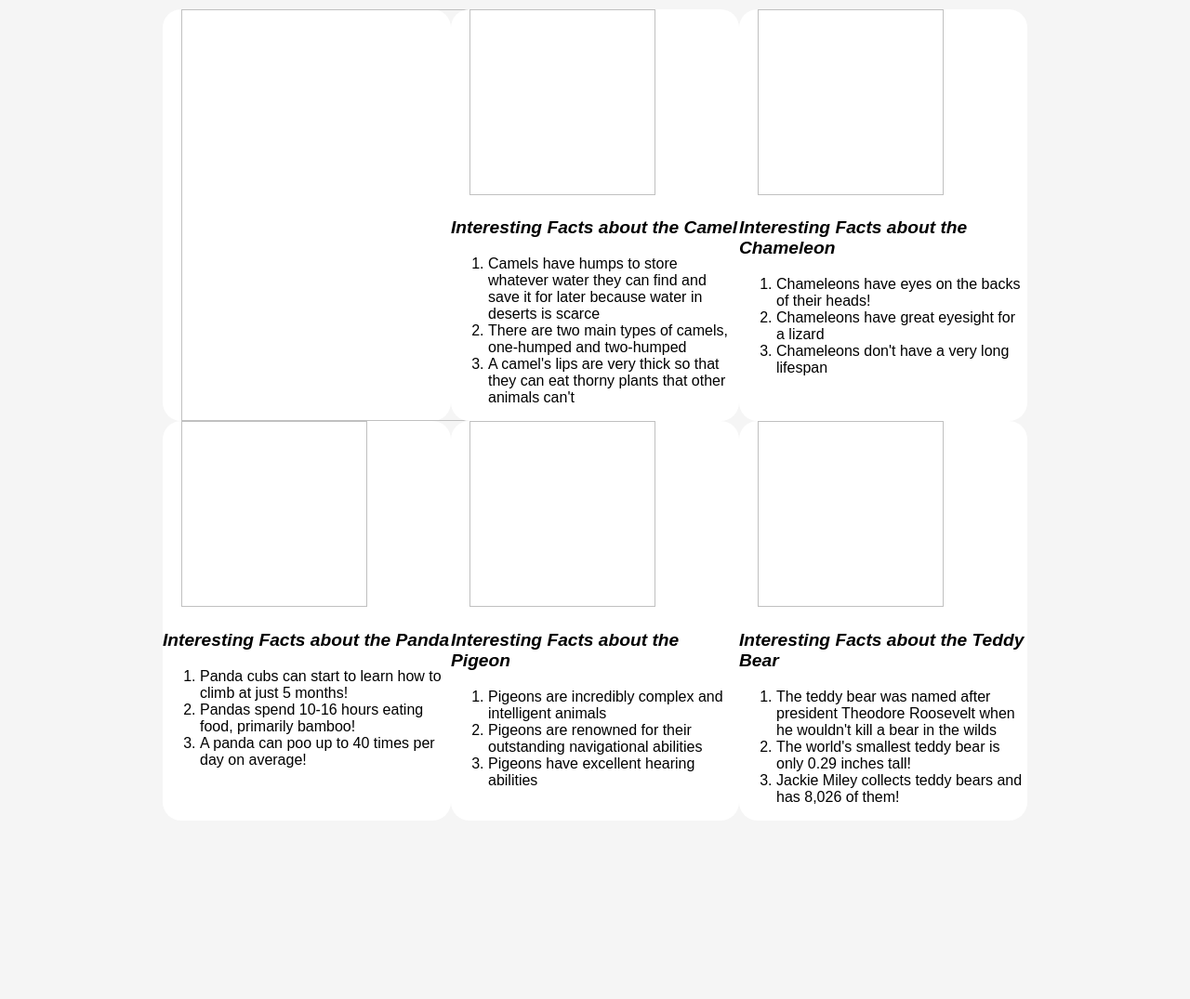
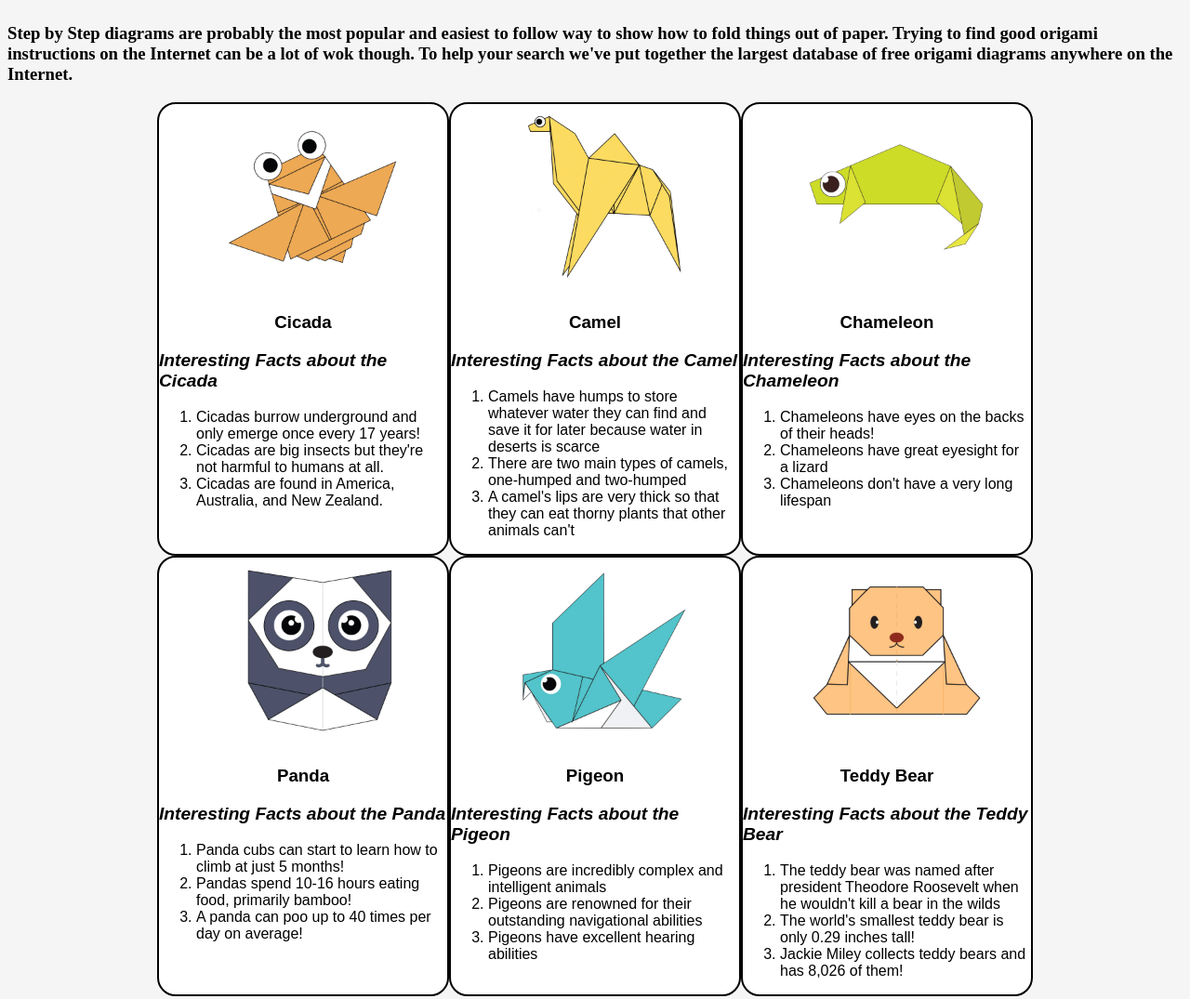
Before and after one commit to VivaanDutt/c49-Project, a plain HTML site: page index.html in a window 1280 px wide. Shown: the part 392-1467 px from the top of the page at 93% size. Before the commit the page ends 1283 px from the top, so only its background shows below. Drawn offline with Linux system fonts and the light colour scheme.

Commit message:
fixed errors

```diff
--- a/index.html
+++ b/index.html
@@ -3,7 +3,7 @@
 
 <head>
     <title>Oragami Designs</title>
-    <link rel="stylesheet" type="text/css" href="style.css"/>
+    <link rel="stylesheet" type="text/css" href="style.css" />
 </head>
 
 <body>
@@ -15,7 +15,7 @@
         </div>
     </div>
     <div class="bodyimg">
-        <img src="milky-way-starry-sky-night-sky-star-956999.jpeg" height="200px" width="200px">
+        <img src="milky-way-starry-sky-night-sky-star-956999.jpeg" height="300px" width="100%">
         <p>Origami Instructions and Diagrams</p>
         <h3><br>
             Step by Step diagrams are probably the most popular and easiest to follow way to show how to fold things out
@@ -27,8 +27,11 @@
     </div>
     <div class="grid">
         <div class="origami">
-            <a href="http://origami.me/flying-cicada/"><img source="images2/cicada.png" width="100%"
-                    height="100%"></img></a>
+            <center>
+                <a href="http://origami.me/flying-cicada/"><img src="images2/cicada.png" width="200px"
+                        height="200px"></img></a>
+                <h3>Cicada</h3>
+            </center>
             <p><i>Interesting Facts about the Cicada</i></p>
             <ol>
                 <li>Cicadas burrow underground and only emerge once every 17 years!</li>
@@ -37,7 +40,10 @@
             </ol>
         </div>
         <div class="origami">
-            <a href="http://origami.me/camel/"><img source="images2/camel.png" width="200px" height="200px"></a>
+            <center>
+                <a href="http://origami.me/camel/"><img src="images2/camel.png" width="200px" height="200px"></a>
+                <h3>Camel</h3>
+            </center>
             <p><i>Interesting Facts about the Camel</i></p>
             <ol>
                 <li>Camels have humps to store whatever water they can find and save it for later because water in
@@ -47,7 +53,11 @@
             </ol>
         </div>
         <div class="origami">
-            <a href="http://origami.me/chameleon/"><img source="images2/chameleon.png" width="200px" height="200px"></a>
+            <center>
+                <a href="http://origami.me/chameleon/"><img src="images2/chameleon.png" width="200px"
+                        height="200px"></a>
+                <h3>Chameleon</h3>
+            </center>
             <p><i>Interesting Facts about the Chameleon</i></p>
             <ol>
                 <li>Chameleons have eyes on the backs of their heads!</li>
@@ -58,7 +68,11 @@
     </div>
     <div class = "grid">
         <div class="origami">
-            <a href="http://origami.me/panda/"><img source="images2/panda.png" width="200px" height="200px"></img></a>
+            <center>
+                <a href="http://origami.me/panda/"><img src="images2/panda.png" width="200px"
+                        height="200px"></img></a>
+                <h3>Panda</h3>
+            </center>
             <p><i>Interesting Facts about the Panda</i></p>
             <ol>
                 <li>Panda cubs can start to learn how to climb at just 5 months!</li>
@@ -67,7 +81,10 @@
             </ol>
         </div>
         <div class="origami">
-            <a href="http://origami.me/pigeon/"><img source="images2/pigeon.png" width="200px" height="200px"></img></a>
+            <center>
+            <a href="http://origami.me/pigeon/"><img src="images2/pigeon.png" width="200px" height="200px"></img></a>
+            <h3>Pigeon</h3>
+            </center>
                 <p><i>Interesting Facts about the Pigeon</i></p>
                 <ol>
                     <li>Pigeons are incredibly complex and intelligent animals</li>
@@ -76,8 +93,11 @@
                 </ol>
         </div>
         <div class="origami">
-            <a href="http://origami.me/teddy-bear/"><img source="images2/teddy.png" width="200px"
+            <center>
+                <a href="http://origami.me/teddy-bear/"><img src="images2/teddy.png" width="200px"
                         height="200px"></img></a>
+                <h3>Teddy Bear</h3>
+            </center>
             <p><i>Interesting Facts about the Teddy Bear</i></p>
             <ol>
                 <li>The teddy bear was named after president Theodore Roosevelt when he wouldn't kill a bear in the
--- a/style.css
+++ b/style.css
@@ -22,6 +22,7 @@ a{
     background-color:white;
     width:310px;
     font-family: fantasy;
+    border: 2px solid black;
 }
 .menu{
     display: flex;
```
Lines whose indentation alone changed are shown as unchanged.
